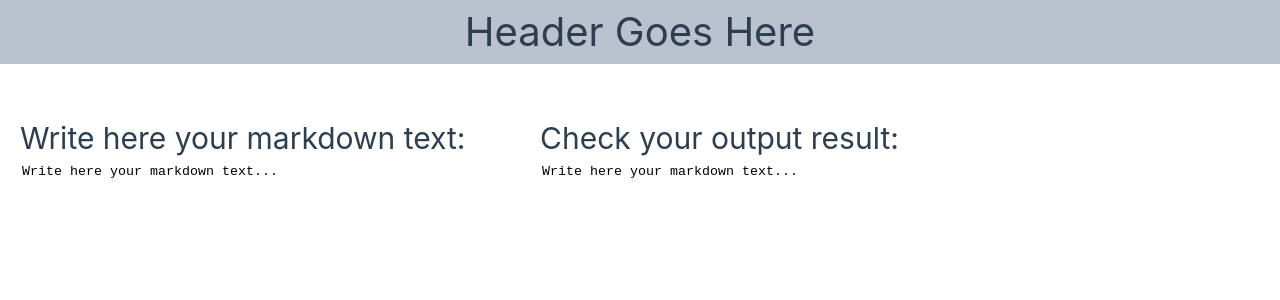
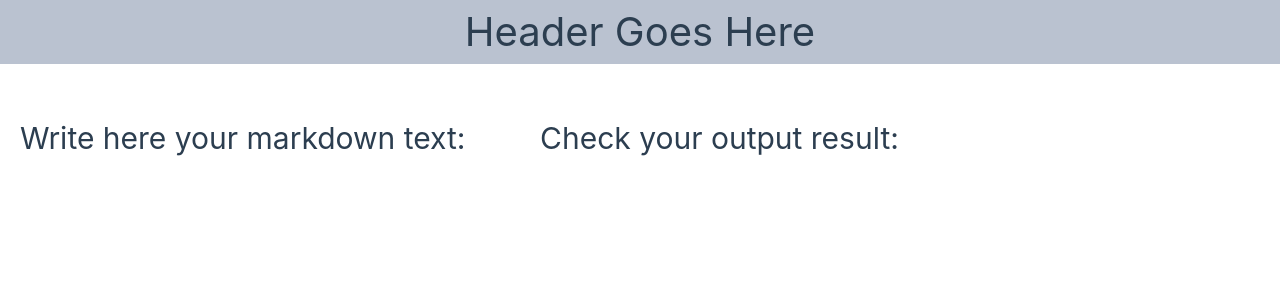
Before and after one commit to nunoconc/markdown-editor-vue, a Vue app: page / in a window 1280 px wide. Shown: the top 300 px of the page. Built offline with nearby package versions, Linux system fonts and the light colour scheme.

Commit message:
feat: add storage with vuex

```diff
--- a/index.html
+++ b/index.html
@@ -8,6 +8,6 @@
   </head>
   <body>
     <div id="app"></div>
-    <script type="module" src="/src/main.js"></script>
+    <script type="module" src="/src/main.ts"></script>
   </body>
 </html>
--- a/package.json
+++ b/package.json
@@ -11,7 +11,8 @@
   "dependencies": {
     "markdown-to-jsx": "^7.4.7",
     "marked": "^13.0.3",
-    "vue": "^3.4.29"
+    "vue": "^3.4.29",
+    "vuex": "^4.0.2"
   },
   "devDependencies": {
     "@vitejs/plugin-vue": "^5.0.5",
--- a/src/App.vue
+++ b/src/App.vue
@@ -2,14 +2,16 @@
 import Markdown from './components/Markdown.vue'
 import Page from './components/Page.vue'
 import {onMounted, ref} from "vue";
+import store from "./store";
 
 const text = ref("");
 const callback = ref((value)=>{
   text.value = value;
+  store.commit('saveMarkdown', value);
 })
 
 onMounted(()=>{
-  text.value = 'Write here your markdown text...'
+  text.value = store.getters.getMarkdown;
 })
 
 </script>
--- a/src/main.js
+++ /dev/null
@@ -1,6 +0,0 @@
-import './assets/main.css'
-
-import { createApp } from 'vue'
-import App from './App.vue'
-
-createApp(App).mount('#app')
--- /dev/null
+++ b/src/store/index.ts
@@ -0,0 +1,24 @@
+import { createStore } from 'vuex';
+
+const key = 'markdown-text';
+
+const store = createStore({
+    state () {
+        return {
+            markdown: localStorage.getItem(key) || '',
+        }
+    },
+    mutations: {
+        saveMarkdown (state, text) {
+            localStorage.setItem(key, text);
+        }
+    },
+    getters: {
+        getMarkdown (state) {
+            return state.markdown;
+        }
+    },
+})
+
+
+export default store;
--- a/tsconfig.json
+++ b/tsconfig.json
@@ -1,6 +1,8 @@
 {
   "extends": "@vue/tsconfig/tsconfig.dom.json",
   "compilerOptions": {
-    "types": ["node"]
+    "types": [
+      "node",
+    ]
   }
 }
--- /dev/null
+++ b/vuex.d.ts
@@ -0,0 +1,6 @@
+declare module "vuex" {
+    export * from "vuex/types/index.d.ts";
+    export * from "vuex/types/helpers.d.ts";
+    export * from "vuex/types/logger.d.ts";
+    export * from "vuex/types/vue.d.ts";
+}
```
Also changed, not shown: src/main.ts (added, +10 -0 lines), 1 other file (tests, documents, lock files or other folders).
